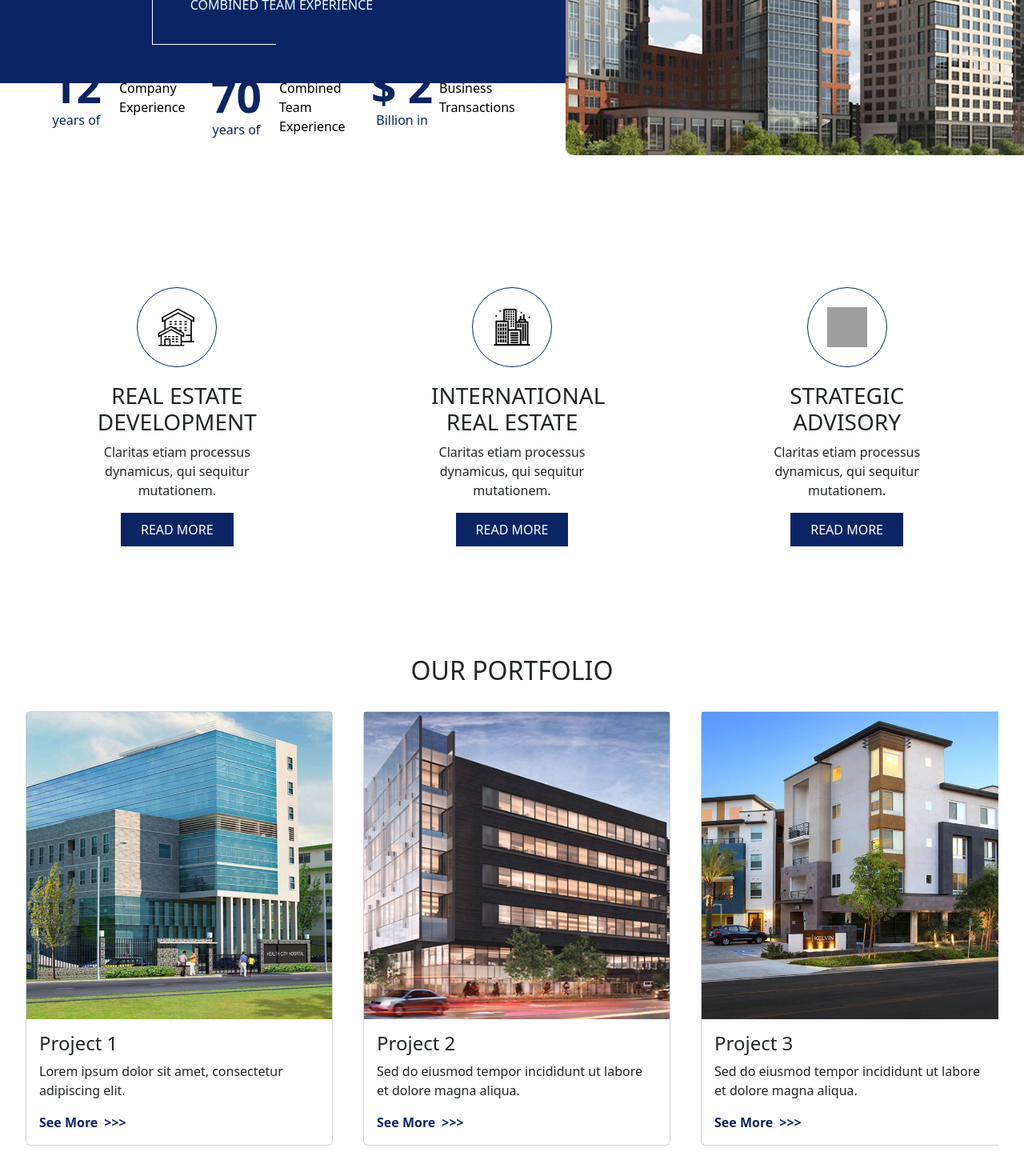
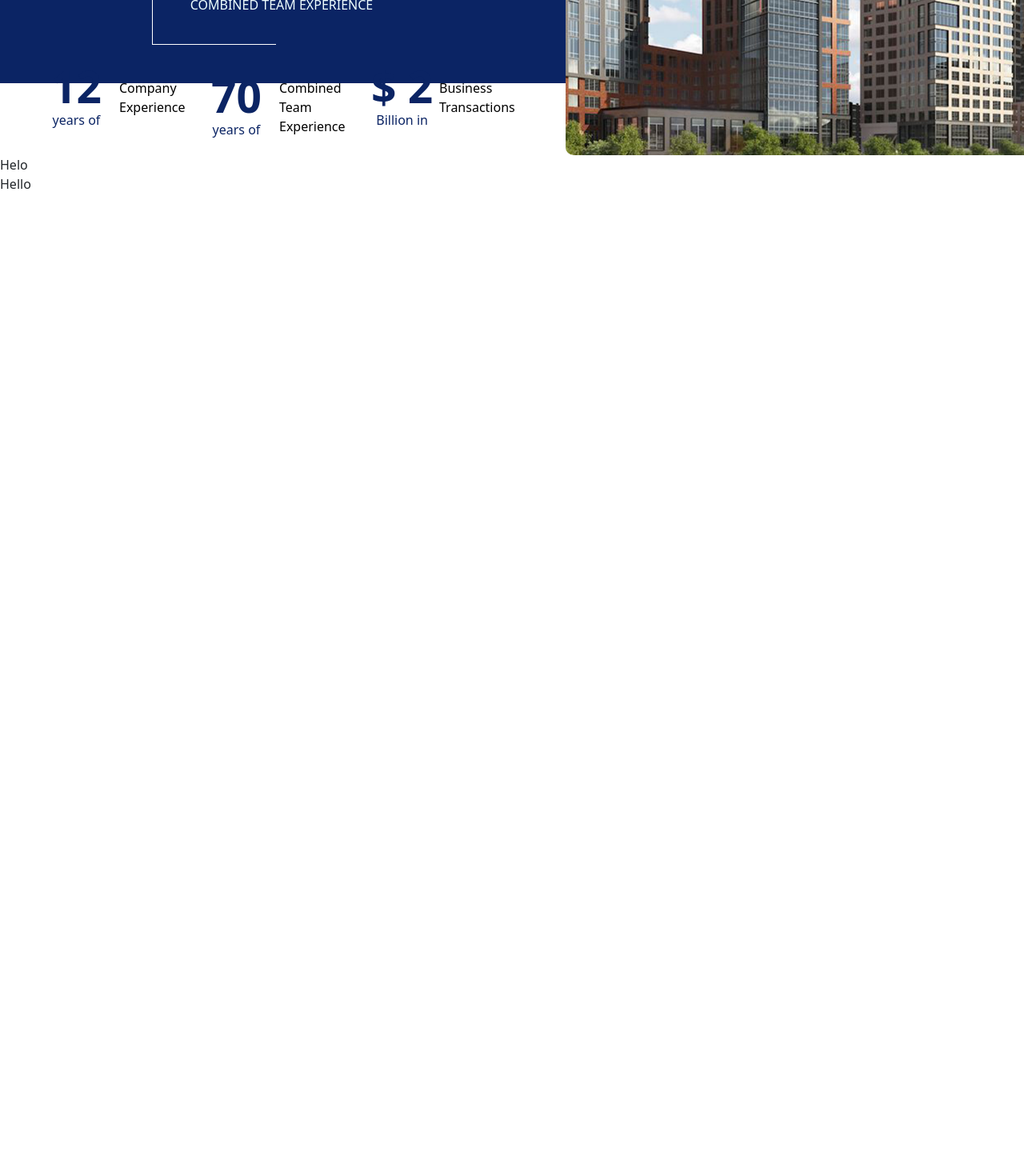
Before and after one commit to grvx-github/capitasnext, a Next.js app: page / in a window 1280 px wide. Shown: the part 1224-2694 px from the top of the page at 80% size. After the commit the page ends 1466 px from the top, so only its background shows below. Built offline with nearby package versions, Linux system fonts and the light colour scheme; grey boxes are pictures that could not be loaded.

Commit message:
made some changes

```diff
--- a/src/app/Components/Header.js
+++ b/src/app/Components/Header.js
@@ -25,7 +25,7 @@ const Header = () => {
       window.removeEventListener("scroll", handleScroll);
     };
   }, []);
-	return (
+  return (
     <div className={styles.headerWrappper}>
       <div className={styles.nav} style={{ backgroundColor: navbarBgColor }}>
         <div className={styles.logo}>
--- a/src/app/Components/Hero.js
+++ b/src/app/Components/Hero.js
@@ -84,6 +84,7 @@ function Hero() {
 				</div>
 			</div>
 		</section>
+
 	);
 }
 
--- a/src/app/Components/Portfolio.js
+++ b/src/app/Components/Portfolio.js
@@ -18,38 +18,40 @@ export const Portfolio = () => {
 	// }, []);
 
 	return (
-		<div className={styles.pWrapper}>
-			<h2>Our Portfolio</h2>
-			<div className="container-fluid">
-				<div className="row">
-					<Swiper {...sliderSettings}>
-						{PortfolioData.map((card, index) => {
-							return (
-								<SwiperSlide key={index}>
-									<div className={`${styles.pCard} col-lg-4 col-sm-12`}>
-										<div className="card">
-											<div className="card-img-top">
-												<Image className={styles.cardImg}  src={card.img} alt="" width={1000} height={1000} />
-											</div>
-											<div className="card-body">
-												<h4 className="card-title">{card.title}</h4>
-												<p className="card-text">{card.text}</p>
-												<Link className={styles.cardLink} href="#">
-													<p>See More</p>
-												</Link>
-											</div>
-										</div>
-									</div>
-								</SwiperSlide>
-							);
+		// <div className={styles.pWrapper}>
+		// 	<h2>Our Portfolio</h2>
+		// 	<div className="container-fluid">
+		// 		<div className="row">
+		// 			<Swiper {...sliderSettings}>
+		// 				{PortfolioData.map((card, index) => {
+		// 					return (
+		// 						<SwiperSlide key={index}>
+		// 							<div className={`${styles.pCard} col-lg-4 col-sm-12`}>
+		// 								<div className="card">
+		// 									<div className="card-img-top">
+		// 										<Image className={styles.cardImg}  src={card.img} alt="" width={1000} height={1000} />
+		// 									</div>
+		// 									<div className="card-body">
+		// 										<h4 className="card-title">{card.title}</h4>
+		// 										<p className="card-text">{card.text}</p>
+		// 										<Link className={styles.cardLink} href="#">
+		// 											<p>See More</p>
+		// 										</Link>
+		// 									</div>
+		// 								</div>
+		// 							</div>
+		// 						</SwiperSlide>
+		// 					);
 
-						}
+		// 				}
 
-						)}
-					</Swiper>
-				</div>
-			</div>
-		</div>
+		// 				)}
+		// 			</Swiper>
+		// 		</div>
+		// 	</div>
+		// </div>
+		<div>Hello</div>
+
 	);
 };
 
--- a/src/app/Components/ServiceCard.js
+++ b/src/app/Components/ServiceCard.js
@@ -18,43 +18,44 @@ export const ServiceCard = (props) => {
   }
 
   return (
-    <div className={`col-lg-4 col-sm-12`}>
-      <div className={styles.serviceCard}>
-        <div
-          className={styles.serviceCardItem}
-          onMouseOver={handleMouseOver}
-          style={{ backgroundColor: bgColor }}
-          onMouseOut={handleMouseOut}
-        >
-          <div
-            className={styles.serviceCardIcon}
-            style={{ backgroundColor: bgColor }}
-          >
-            <Image
-              className={styles.hoverIcon}
-              src={props.hiddenIcon}
-              alt=""
-              height={50}
-              width={50}
-            />
-            <Image src={props.icon} alt="" height={50} width={50} />
-          </div>
-          <div className={styles.cardContent}>
-            <div className={styles.title}>
-              <h3>{props.title}</h3>
-            </div>
-            <div className="content">
-              <p>{props.content}</p>
-            </div>
-            <div className={styles.vmBtn}>
-              <button className="btn2" style={{background: btnBg}}>
-                <Link href="">READ MORE</Link>
-              </button>
-            </div>
-          </div>
-        </div>
-      </div>
-    </div>
+    <div>hello</div>
+    // <div className={`col-lg-4 col-sm-12`}>
+    //   <div className={styles.serviceCard}>
+    //     <div
+    //       className={styles.serviceCardItem}
+    //       onMouseOver={handleMouseOver}
+    //       style={{ backgroundColor: bgColor }}
+    //       onMouseOut={handleMouseOut}
+    //     >
+    //       <div
+    //         className={styles.serviceCardIcon}
+    //         style={{ backgroundColor: bgColor }}
+    //       >
+    //         <Image
+    //           className={styles.hoverIcon}
+    //           src={props.hiddenIcon}
+    //           alt=""
+    //           height={50}
+    //           width={50}
+    //         />
+    //         <Image src={props.icon} alt="" height={50} width={50} />
+    //       </div>
+    //       <div className={styles.cardContent}>
+    //         <div className={styles.title}>
+    //           <h3>{props.title}</h3>
+    //         </div>
+    //         <div className="content">
+    //           <p>{props.content}</p>
+    //         </div>
+    //         <div className={styles.vmBtn}>
+    //           <button className="btn2" style={{background: btnBg}}>
+    //             <Link href="">READ MORE</Link>
+    //           </button>
+    //         </div>
+    //       </div>
+    //     </div>
+    //   </div>
+    // </div>
   );
 };
 
--- a/src/app/Components/Services.js
+++ b/src/app/Components/Services.js
@@ -7,22 +7,23 @@ import styles from '@/app/styles/services.module.css'
 export const Services = () => {
 
 	return (
-		<div className={styles.servicesSection}>
-			<div className={`container-fluid`}>
-				<div className={`${styles.serviceRow} row`}>
-					{cardDetails.map((entry, index) => (
-						<ServiceCard
-							key={index}
-							hiddenIcon={entry.hoverIcon}
-							icon={entry.icon}
-							title={entry.title}
-							content={entry.content}
+		// <div className={styles.servicesSection}>
+		// 	<div className={`container-fluid`}>
+		// 		<div className={`${styles.serviceRow} row`}>
+		// 			{cardDetails.map((entry, index) => (
+		// 				<ServiceCard
+		// 					key={index}
+		// 					hiddenIcon={entry.hoverIcon}
+		// 					icon={entry.icon}
+		// 					title={entry.title}
+		// 					content={entry.content}
 
-						/>
-					))}
-				</div>
-			</div>
-		</div>
+		// 				/>
+		// 			))}
+		// 		</div>
+		// 	</div>
+		// </div>
+		<div>Helo</div>
 	);
 };
 
--- a/src/app/Components/Team.js
+++ /dev/null
@@ -1,3 +0,0 @@
-export const Team = () => {
-
-}
--- a/src/app/page.js
+++ b/src/app/page.js
@@ -1,11 +1,10 @@
 
 import Hero from './Components/Hero'
 
-import { Roboto } from "next/font/google"
+import { Roboto_Flex } from "next/font/google"
 
-const roboto = Roboto({
-  subsets: ['latin'],
-  weight: ['400', '700', '900'],
+const roboto = Roboto_Flex({
+  subsets: ['latin']
 })
 
 export default function Home() {
--- a/src/app/services/page.js
+++ b/src/app/services/page.js
@@ -1,5 +1,6 @@
 import Header from "../Components/Header";
 import Services from "../Components/Services";
+
 
 export const servicePage = () => {
 	<>
--- a/src/app/styles/header.module.css
+++ b/src/app/styles/header.module.css
@@ -1,10 +1,12 @@
+@import url("https://fonts.googleapis.com/css2?family=Roboto&display=swap");
+
 .nav {
   display: flex;
   justify-content: space-between;
   align-items: center;
   position: fixed;
   width: 100%;
-  padding: 1rem 2rem;
+  padding: 1rem 2rem 1rem 4rem;
   z-index: 5000;
   transition: all 0.2s ease-in;
 }
@@ -38,7 +40,6 @@
   column-gap: 2rem;
   padding-right: 3rem;
   align-items: center;
-
 }
 
 .socials a {
--- a/src/app/styles/portfolio.module.css
+++ b/src/app/styles/portfolio.module.css
@@ -1,5 +1,5 @@
 .pWrapper {
-  padding: 4rem 2rem;
+  padding: 4rem 4rem;
   overflow: hidden;
 }
 .pWrapper h2 {
@@ -11,6 +11,7 @@
 .pCard {
   height: 100%;
 }
+
 .pCard > div {
   width: 24rem;
   height: 100%;
--- a/src/app/styles/services.module.css
+++ b/src/app/styles/services.module.css
@@ -24,7 +24,7 @@
   display: none;
 }
 .serviceCardItem:hover{
-  background-color: #0b2464;
+  opacity: 0.1;
   color: antiquewhite;
 }
 .serviceCardItem:hover .cardContent{
```
Also changed, not shown: src/app/page.module.css (added).
